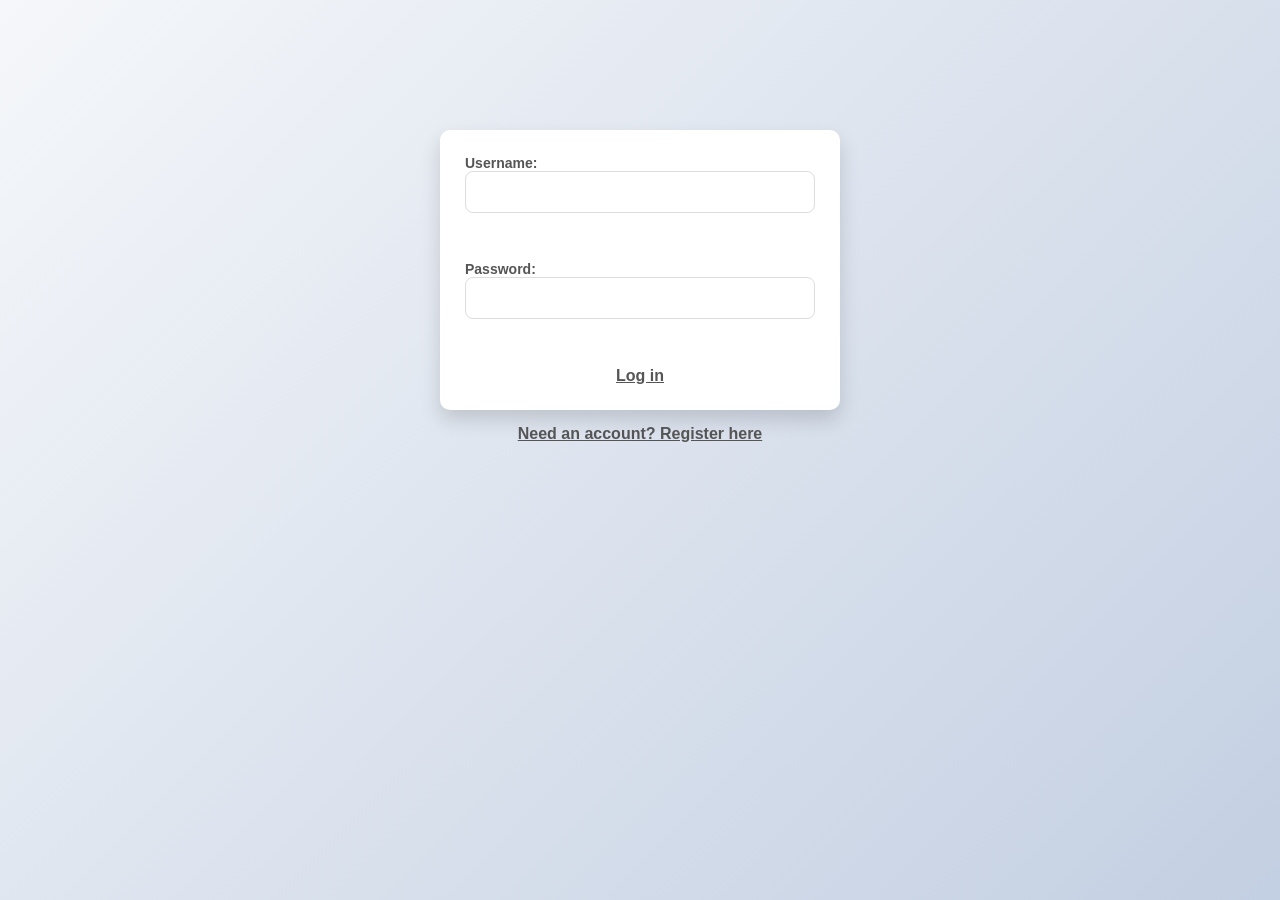
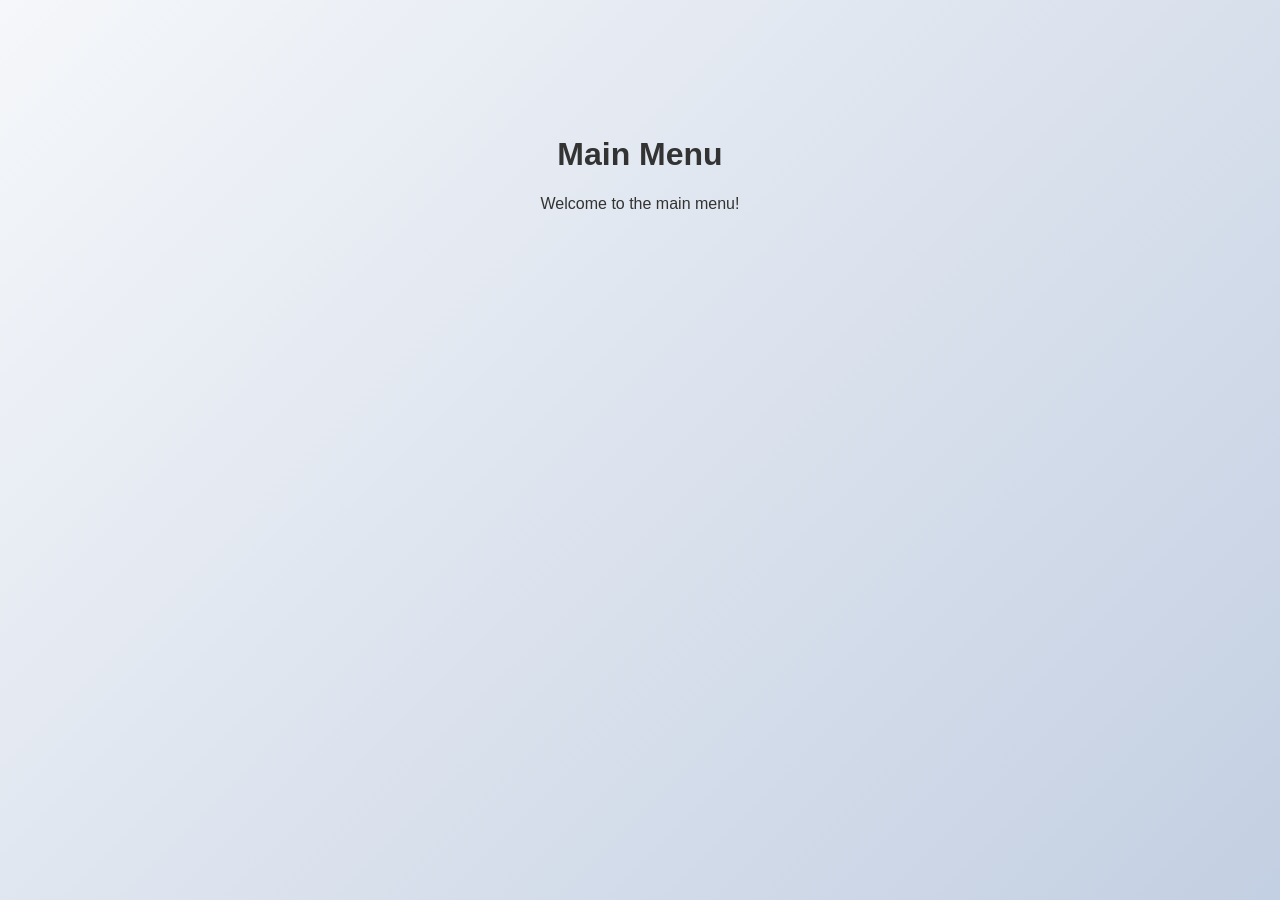
Before and after one commit to nachofalchi/chat-app, a React (Create React App) app in the folder client/: page /main in a window 1280 px wide. Built offline with nearby package versions, Linux system fonts and the light colour scheme.

Commit message:
Redirection implemented

```diff
--- a/client/src/App.js
+++ b/client/src/App.js
@@ -1,11 +1,19 @@
 import React from "react";
+import { BrowserRouter as Router, Routes, Route, Navigate } from "react-router-dom";
 import { LoginForm } from "./components/LoginForm";
+import { MainMenu} from "./components/MainMenu";
 
-function App() {
+const App = () => {
   return (
-    <div className="App">
-      <LoginForm />
-    </div>
+    <Router>
+      <div className="App">
+        <Routes>
+          <Route path="/" element={<LoginForm />} />
+          <Route path="/main" element={<MainMenu />} />
+          <Route path="*" element={<Navigate to="/" />} />
+        </Routes>
+      </div>
+    </Router>
   );
 }
 
--- a/client/src/components/LoginForm.jsx
+++ b/client/src/components/LoginForm.jsx
@@ -1,4 +1,5 @@
 import React, { useState } from "react";
+import { useNavigate } from "react-router-dom";
 import axios from "axios";
 import "./LoginForm.css";
 
@@ -7,6 +8,7 @@ export const LoginForm = () => {
   const [password, setPassword] = useState("");
   const [errorMessage, setErrorMessage] = useState("");
   const [isLogin, setIsLogin] = useState(true);
+  const navigate = useNavigate();
 
   // Submit form
   const handleSubmit = async (event) => {
@@ -33,6 +35,8 @@ export const LoginForm = () => {
         alert("Login successful!");
         setErrorMessage("");
         // Redirect to another page
+        navigate("/main");
+
       } else {
         // Register request
         await axios.post("http://127.0.0.1:8000/users/register", {
--- /dev/null
+++ b/client/src/components/MainMenu.jsx
@@ -0,0 +1,9 @@
+export const MainMenu = () => {
+
+    return (
+        <div>
+        <h1>Main Menu</h1>
+        <p>Welcome to the main menu!</p>
+        </div>
+    );
+}
```
